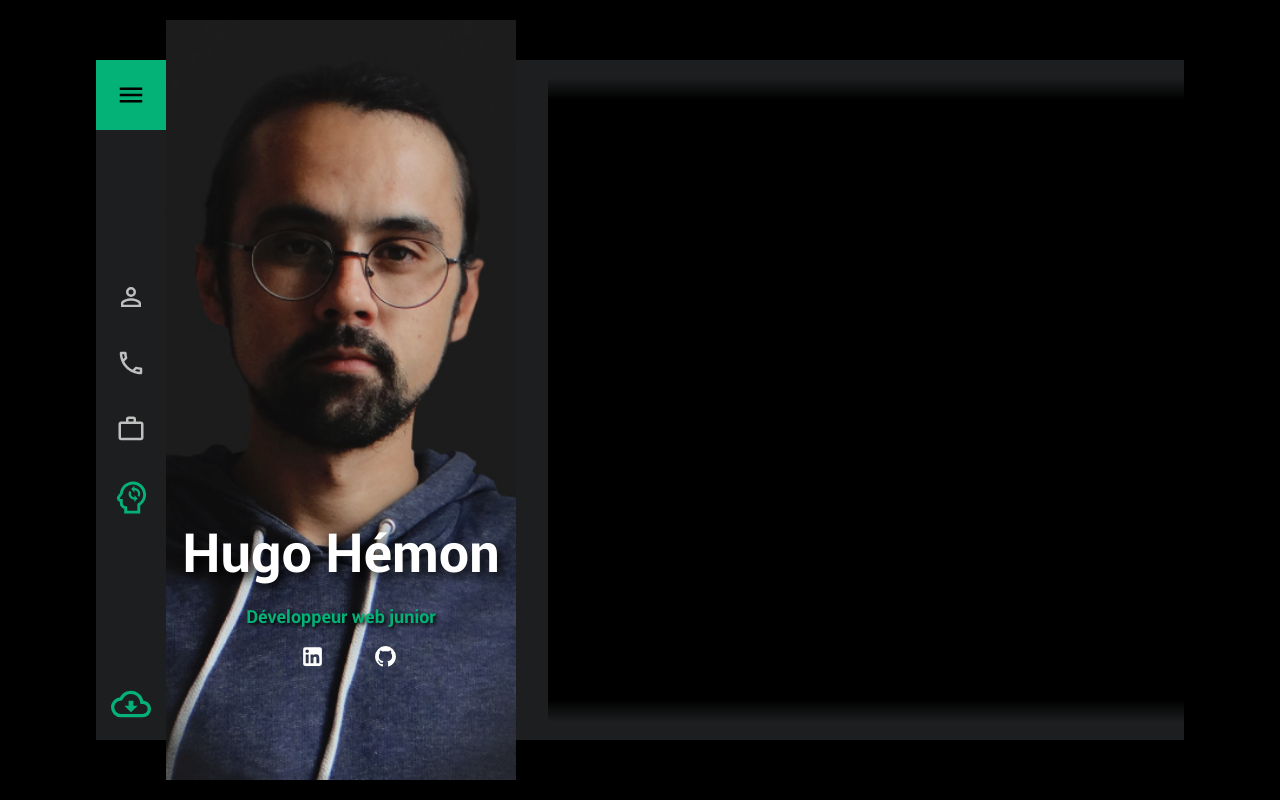
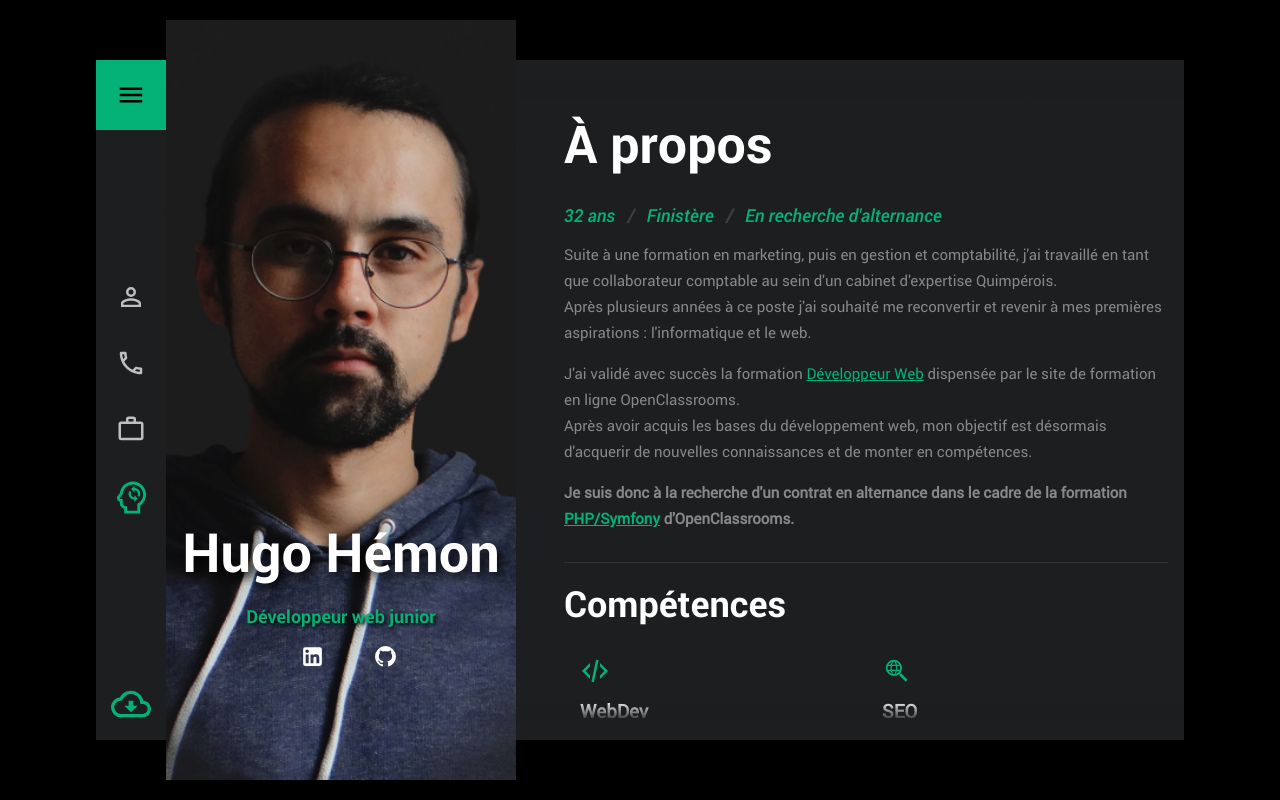
Before and after one commit to Guetso/CV, a Vue app: page /#/skils in a window 1280 px wide. Built offline with nearby package versions, Linux system fonts and the light colour scheme.

Commit message:
Add cv.pdf + change iconTitle

```diff
--- a/src/components/IconBase.vue
+++ b/src/components/IconBase.vue
@@ -7,7 +7,7 @@
     :aria-labelledby="iconName"
     role="presentation"
   >
-    <title :id="iconName" lang="en">{{ iconName }} icon</title>
+    <title :id="iconName" lang="en">{{ iconName }}</title>
     <g :fill="iconColor">
       <slot />
     </g>
--- a/src/components/Nav.vue
+++ b/src/components/Nav.vue
@@ -1,8 +1,8 @@
 <template>
   <div class="navBar">
     <div class="navBar__upBtn">
-      <icon-base width="30" height="30" icon-name="menu">
-        <icon-menu />
+      <icon-base width="30" height="30" icon-name="soon..." >
+        <icon-menu title="soon..." />
       </icon-base>
     </div>
     <nav>
@@ -23,11 +23,13 @@
         </router-link>
       </ul>
     </nav>
-    <button class="navBar__downBtn">
-      <icon-base width="40" height="40" icon-name="cloud" iconColor="#04b176">
-        <icon-cloud />
-      </icon-base>
-    </button>
+    <a href="cv.pdf" target="_blank">
+      <button class="navBar__downBtn">
+        <icon-base width="40" height="40" icon-name="download" iconColor="#04b176">
+          <icon-cloud />
+        </icon-base>
+      </button>
+    </a>
   </div>
 </template>
 
--- a/src/router/index.js
+++ b/src/router/index.js
@@ -16,7 +16,7 @@ const routes = [
     meta: {
       icon: {
         component: aboutIcon,
-        name: 'home'
+        name: 'about'
       }
     }
   },
--- a/src/views/Portfolio.vue
+++ b/src/views/Portfolio.vue
@@ -5,7 +5,7 @@
     </header>
     <div class="portfolio__content">
       <Animation></Animation>
-      <p class="portfolio__content__disclaimer">En cours de réalisation...</p>
+      <p class="portfolio__content__disclaimer">En cours de réalisation... En attendant, n'hésitez pas à visiter mon <a href="https://github.com/Guetso">Github </a>!</p>
     </div>
   </div>
 </template>
--- a/src/views/Skills.vue
+++ b/src/views/Skills.vue
@@ -0,0 +1,98 @@
+<template>
+  <div class="home">
+    <header class="home__header">
+      <h2 class="home__header__title"> &Agrave; propos</h2>
+
+      <aside class="home__header__aside">
+        32 ans
+        <span>/</span> Finistère
+        <span>/</span> En recherche d'alternance
+      </aside>
+
+      <p class="home__header__content">
+        Suite à une formation en marketing, puis en gestion et comptabilité, j'ai travaillé en tant que collaborateur comptable au sein d'un cabinet d'expertise Quimpérois.
+        <br />Après plusieurs années à ce poste j'ai souhaité me reconvertir et revenir à mes premières aspirations : l'informatique et le web.
+      </p>
+      <p class="home__header__content">
+        J'ai validé avec succès la formation
+        <a
+          href="https://openclassrooms.com/fr/paths/185-developpeur-web"
+          target="__blank"
+        >Développeur Web</a> dispensée par le site de formation en ligne OpenClassrooms.
+        <br />Après avoir acquis les bases du développement web, mon objectif est désormais d'acquerir de nouvelles connaissances et de monter en compétences.
+      </p>
+      <p class="home__header__content home__header__content--strong">
+        Je suis donc à la recherche d'un
+        <strong>contrat en alternance</strong> dans le cadre de la formation
+        <a
+          href="https://openclassrooms.com/fr/paths/59-developpeur-dapplication-php-symfony"
+          target="__blank"
+        >PHP/Symfony</a> d'OpenClassrooms.
+      </p>
+    </header>
+
+    <section class="home__skills">
+      <h2 class="home__skills__title">Compétences</h2>
+      <div class="container">
+        <article class="skill" v-for="skill in skills" :key="skill.name">
+          <header class="skill__header">
+            <icon-base :width="30" :height="30" :icon-name="skill.name">
+              <component :is="skill.header" />
+            </icon-base>
+          </header>
+          <h3 class="skill__title">{{skill.name}}</h3>
+          <p v-html="skill.content" class="skill__content"></p>
+        </article>
+      </div>
+    </section>
+  </div>
+</template>
+
+<script>
+import IconBase from '@/components/IconBase.vue'
+import IconCode from '../components/icons/IconCode'
+import IconSeo from '../components/icons/IconSeo'
+import IconDb from '../components/icons/IconDb'
+import IconSecu from '../components/icons/IconSecu'
+
+export default {
+  name: 'Home',
+  components: {
+    IconBase,
+    IconCode,
+    IconSeo,
+    IconDb,
+    IconSecu
+  },
+  data: function () {
+    return {
+      skills: [
+        {
+          header: 'IconCode',
+          name: 'WebDev',
+          content:
+            '<strong>Développer</strong> une application web répondant aux standards actuels.'
+        },
+        {
+          header: 'iconSeo',
+          name: 'SEO',
+          content:
+            'Optimiser une application pour améliorer son <strong>référencement</strong>.'
+        },
+        {
+          header: 'iconDb',
+          name: 'Base de données',
+          content:
+            'Création d\'<strong>API</strong> et mise en place d\'une <strong>base de donnée</strong>'
+        },
+        {
+          header: 'iconSecu',
+          name: 'Sécurité',
+          content:
+            'Sensibilisé à la sécurité des données et à la protection des utilisateurs sur le Web. Prise en compte des recommandations de l\'<strong>OWASP</strong> et du <strong>RGPD</strong>'
+        }
+      ]
+    }
+  }
+}
+</script>
--- /dev/null
+++ b/vue.config.js
@@ -0,0 +1,4 @@
+module.exports = {
+  publicPath:
+    process.env.NODE_ENV === 'production' ? '/CV/' : '/'
+}
```
Also changed, not shown: 1 other file (tests, documents, lock files or other folders).
